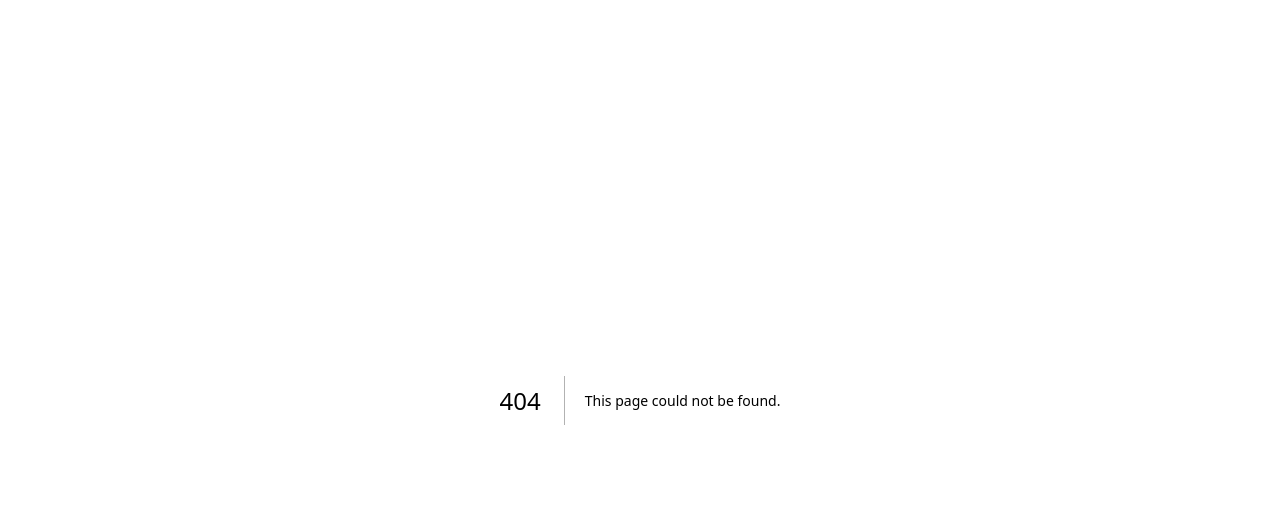
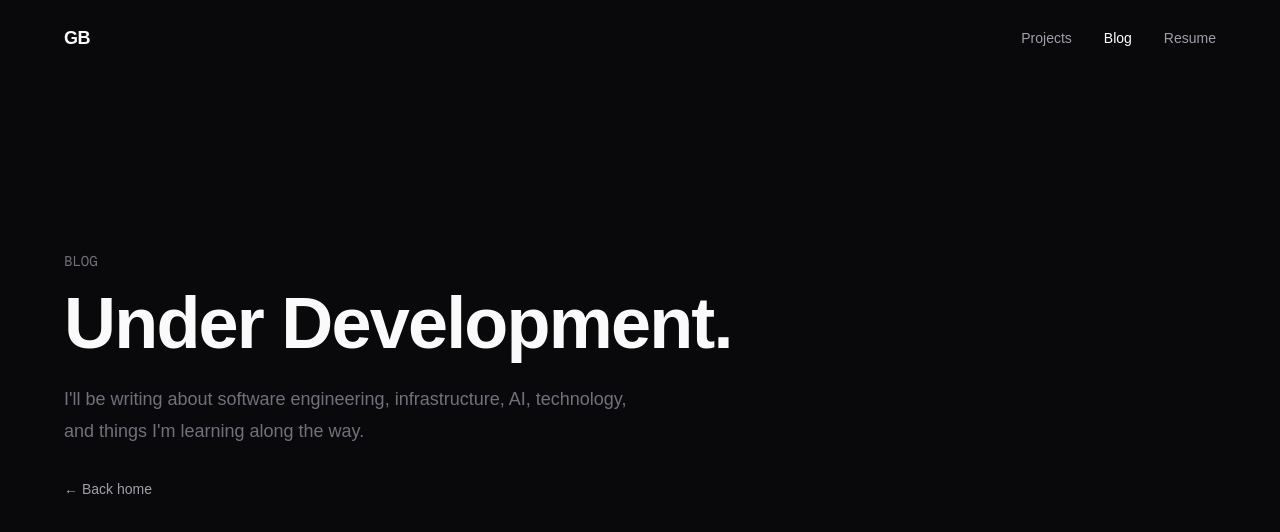
Before and after one commit to gabeabenavides2/gabeabenavides, a Next.js app: page /blog in a window 1280 px wide. Before the commit this address had no page. Shown: the top 532 px of the page. Built offline with nearby package versions, Linux system fonts and the light colour scheme.

Commit message:
adding under development

```diff
--- /dev/null
+++ b/app/blog/page.tsx
@@ -0,0 +1,59 @@
+import Link from "next/link";
+
+export default function Blog() {
+  return (
+    <main className="min-h-screen">
+      <nav className="mx-auto flex w-[90%] max-w-[1600px] items-center justify-between py-6">
+        <Link
+          href="/"
+          className="text-lg font-semibold tracking-tight transition hover:text-zinc-300"
+        >
+          GB
+        </Link>
+
+        <div className="flex items-center gap-8 text-sm text-zinc-400">
+          <Link href="/projects" className="transition hover:text-white">
+            Projects
+          </Link>
+
+          <Link href="/blog" className="text-white">
+            Blog
+          </Link>
+
+          <a
+            href="/Gabriel-Benavides-resume.pdf"
+            target="_blank"
+            rel="noopener noreferrer"
+            className="transition hover:text-white"
+          >
+            Resume
+          </a>
+        </div>
+      </nav>
+
+      <section className="mx-auto flex min-h-[75vh] w-[90%] max-w-[1600px] items-center">
+        <div>
+          <p className="mb-4 font-mono text-sm text-zinc-500">
+            BLOG
+          </p>
+
+          <h1 className="text-5xl font-semibold tracking-tight sm:text-7xl">
+            Under Development.
+          </h1>
+
+          <p className="mt-6 max-w-xl text-lg leading-8 text-zinc-500">
+            I&apos;ll be writing about software engineering, infrastructure,
+            AI, technology, and things I&apos;m learning along the way.
+          </p>
+
+          <Link
+            href="/"
+            className="mt-8 inline-block text-sm text-zinc-400 transition hover:text-white"
+          >
+            ← Back home
+          </Link>
+        </div>
+      </section>
+    </main>
+  );
+}
--- /dev/null
+++ b/app/projects/page.tsx
@@ -0,0 +1,59 @@
+import Link from "next/link";
+
+export default function Projects() {
+  return (
+    <main className="min-h-screen">
+      <nav className="mx-auto flex w-[90%] max-w-[1600px] items-center justify-between py-6">
+        <Link
+          href="/"
+          className="text-lg font-semibold tracking-tight transition hover:text-zinc-300"
+        >
+          GB
+        </Link>
+
+        <div className="flex items-center gap-8 text-sm text-zinc-400">
+          <Link href="/projects" className="text-white">
+            Projects
+          </Link>
+
+          <Link href="/blog" className="transition hover:text-white">
+            Blog
+          </Link>
+
+          <a
+            href="/Gabriel-Benavides-resume.pdf"
+            target="_blank"
+            rel="noopener noreferrer"
+            className="transition hover:text-white"
+          >
+            Resume
+          </a>
+        </div>
+      </nav>
+
+      <section className="mx-auto flex min-h-[75vh] w-[90%] max-w-[1600px] items-center">
+        <div>
+          <p className="mb-4 font-mono text-sm text-zinc-500">
+            PROJECTS
+          </p>
+
+          <h1 className="text-5xl font-semibold tracking-tight sm:text-7xl">
+            Under Development.
+          </h1>
+
+          <p className="mt-6 max-w-xl text-lg leading-8 text-zinc-500">
+            I&apos;m currently putting together a collection of software,
+            infrastructure, and AI projects I&apos;ve worked on.
+          </p>
+
+          <Link
+            href="/"
+            className="mt-8 inline-block text-sm text-zinc-400 transition hover:text-white"
+          >
+            ← Back home
+          </Link>
+        </div>
+      </section>
+    </main>
+  );
+}
```
